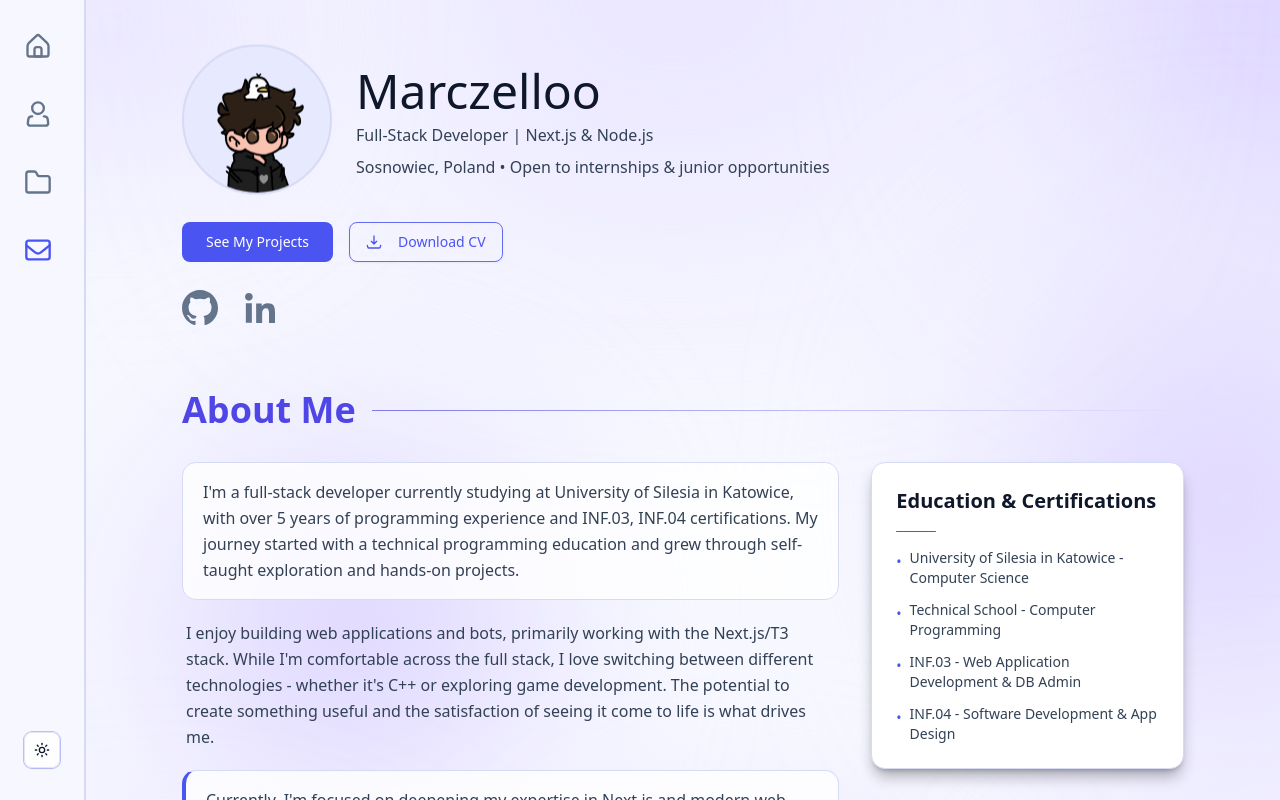
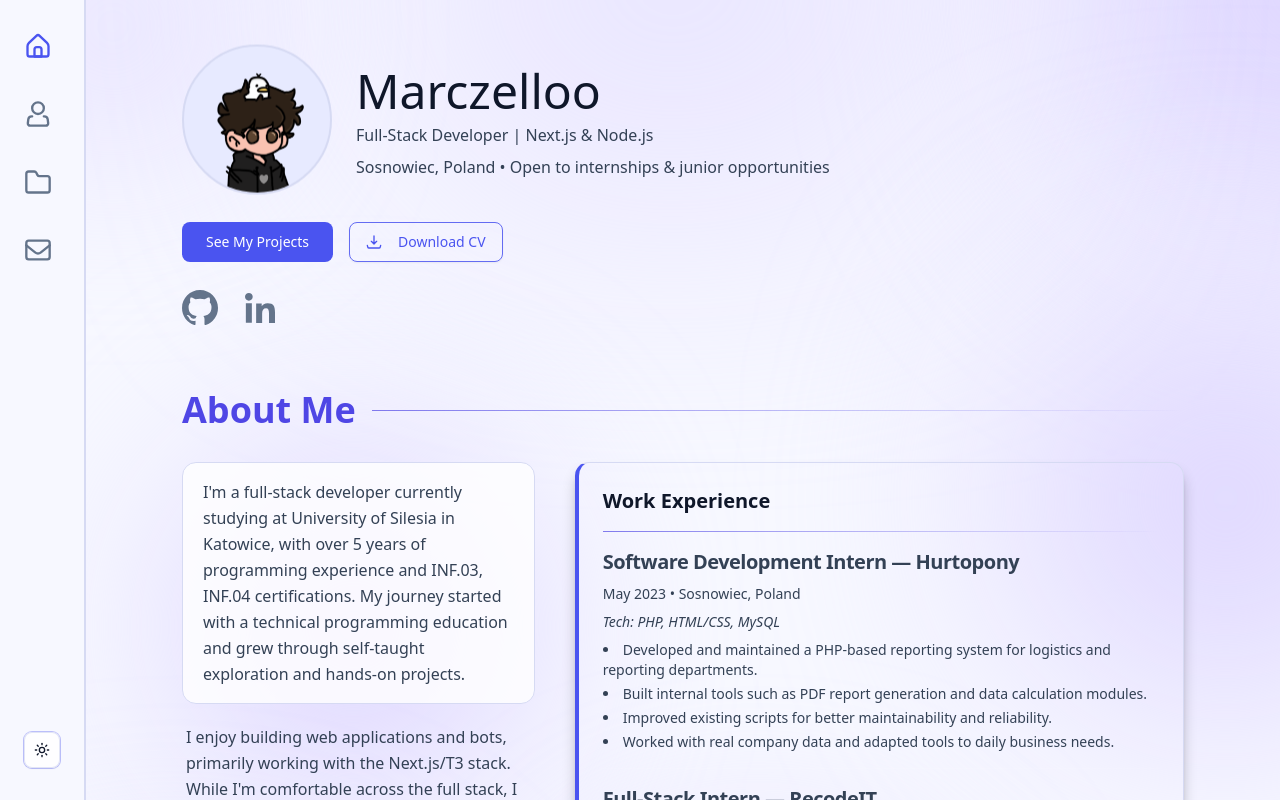
Before and after one commit to Marczelloo/marczelloo.dev, a Next.js app: page / in a window 1280 px wide. Built offline with nearby package versions, Linux system fonts and the light colour scheme.

Commit message:
feat: update layout and animations, enhance navbar visibility handling, improve About me secition with work experience card

```diff
--- a/app/LayoutShell.tsx
+++ b/app/LayoutShell.tsx
@@ -19,7 +19,7 @@ export function LayoutShell({ children }: { children: React.ReactNode }) {
   return (
     <div className="grid grid-cols-[auto_1fr] h-screen">
       <Navbar />
-      <main className="overflow-y-auto relative min-h-screen scroll-smooth">
+      <main id="scroll-root" className="overflow-y-auto relative min-h-screen scroll-smooth">
         <MobileNavbar />
         <div className="relative min-h-full pt-12 md:pt-0">
           <BlurBackground />
--- a/app/layout.tsx
+++ b/app/layout.tsx
@@ -100,6 +100,9 @@ export const viewport: Viewport = {
 // - check icons highlighting on larger screens in navbar
 // - test open graph and structured data when deployed on domain
 // - create view cv button and create cv page or something like this
+// - tweak blob animations for maybe some random movement, speeds etc.
+// - known issue with navbar icons highlighting when scolling which is really hard to tweak righ now
+// - improve about me layout on mobile
 
 export default function RootLayout({
   children,
--- a/app/page.tsx
+++ b/app/page.tsx
@@ -10,10 +10,10 @@ export default function Home() {
       <Reveal amount={0.25}>
         <Hero />
       </Reveal>
-      <Reveal delay={0.25} amount={0.5}>
+      <Reveal delay={0.25} amount={0.5} margin="-20% 0px -30% 0px">
         <AboutMe />
       </Reveal>
-      <Reveal amount={0.5}>
+      <Reveal amount={0.5} margin="-20% 0px -30% 0px">
         <Projects />
       </Reveal>
       <Reveal amount={0.4}>
--- a/components/About.tsx
+++ b/components/About.tsx
@@ -6,8 +6,9 @@ export default function About() {
         <span className="hidden md:block h-px flex-1 bg-linear-to-r from-(--accent-text)/70 to-transparent" />
       </div>
 
-      <div className="grid grid-cols-1 lg:grid-cols-3 gap-8 items-start">
-        <div className="max-w-4xl lg:col-span-2 text-(--text-secondary) text-sm md:text-base leading-relaxed space-y-5">
+      <div className="grid grid-cols-1 lg:grid-cols-[minmax(0,1.1fr)_minmax(0,1.9fr)] gap-10 items-start">
+        <div className="space-y-6 max-w-4xl text-(--text-secondary) text-sm md:text-base leading-relaxed">
+          <div className="space-y-5">
             <p className="bg-card/80 border border-border rounded-xl px-5 py-4">
               I'm a full-stack developer currently studying at University of Silesia in Katowice, with over 5 years of
               programming experience and INF.03, INF.04 certifications. My journey started with a technical programming
@@ -16,12 +17,12 @@ export default function About() {
             <p className="px-1">
               I enjoy building web applications and bots, primarily working with the Next.js/T3 stack. While I'm
               comfortable across the full stack, I love switching between different technologies - whether it's C++ or
-            exploring game development. The potential to create something useful and the satisfaction of seeing it come
-            to life is what drives me.
+              exploring game development. The potential to create something useful and the satisfaction of seeing it
+              come to life is what drives me.
             </p>
             <p className="px-5 py-4 rounded-xl border border-border border-l-4 border-l-(--accent-primary) bg-card/80">
-            Currently, I'm focused on deepening my expertise in Next.js and modern web technologies, while staying open
-            to diverse opportunities in full-stack development.
+              Currently, I'm focused on deepening my expertise in Next.js and modern web technologies, while staying
+              open to diverse opportunities in full-stack development.
             </p>
           </div>
 
@@ -49,6 +50,65 @@ export default function About() {
             </ul>
           </div>
         </div>
+
+        <div className="p-6 rounded-xl border border-border border-l-4 border-l-(--accent-primary) h-fit shadow-lg shadow-black/30 space-y-4">
+          <h3 className="text-lg md:text-xl font-semibold text-(--text-primary)">Work Experience</h3>
+          <span className="hidden md:block h-px flex-1 bg-linear-to-r from-(--accent-text)/70 to-transparent" />
+
+          <ul className="space-y-3 text-(--text-secondary) text-sm max-w-[650px]">
+            <li className="flex flex-col items-start gap-2">
+              <h1 className="font-semibold text-xl tracking-tight">Software Development Intern — Hurtopony</h1>
+              <span className="text-sm">May 2023 • Sosnowiec, Poland</span>
+              <span className="text-sm italic">Tech: PHP, HTML/CSS, MySQL</span>
+              <ul className="list-disc list-inside space-y-1">
+                <li>Developed and maintained a PHP-based reporting system for logistics and reporting departments.</li>
+                <li>Built internal tools such as PDF report generation and data calculation modules.</li>
+                <li>Improved existing scripts for better maintainability and reliability.</li>
+                <li>Worked with real company data and adapted tools to daily business needs.</li>
+              </ul>
+            </li>
+
+            <div className="h-px w-full bg-white/10 my-4" />
+
+            <li className="flex flex-col items-start gap-2">
+              <h1 className="font-semibold text-xl tracking-tight">Full-Stack Intern — RecodeIT</h1>
+              <span className="text-sm">May 2024 • Katowice, Poland</span>
+              <span className="text-sm italic">Tech: Next.js, TypeScript, T3 Stack, Tailwind</span>
+              <ul className="list-disc list-inside space-y-1">
+                <li>
+                  Worked on an internal staff-management platform, extending features and improving the UX in a large
+                  T3-stack codebase.
+                </li>
+                <li>Added and improved features in the internal employee management system.</li>
+                <li>Implemented UI improvements and handled complex form logic.</li>
+                <li>Fixed bugs and refined user flow across multiple sections.</li>
+                <li>Collaborated closely with senior developers and participated in code reviews.</li>
+                <li>Strengthened modern full-stack skills and learned to work efficiently inside a team codebase.</li>
+              </ul>
+            </li>
+
+            <div className="h-px w-full bg-white/10 my-4" />
+
+            <li className="flex flex-col items-start gap-2">
+              <h1 className="font-semibold text-xl tracking-tight">Contract Developer — D9 Space (RecodeIT)</h1>
+              <span className="text-sm">2024 • Katowice, Poland</span>
+              <span className="text-sm italic">Tech: PHP, WordPress (Custom Plugins & Backend Logic)</span>
+              <ul className="list-disc list-inside space-y-1">
+                <li>
+                  Built a multi-step reservation system for d9space.com, allowing clients to book event and office
+                  spaces seamlessly.
+                </li>
+                <li>
+                  Designed and developed the entire reservation workflow, including date selection, space selection,
+                  layouts, features and final form submission.
+                </li>
+                <li>Implemented backend logic integrated with WordPress to handle bookings and availability.</li>
+                <li>Ensured a smooth user experience across all steps of the reservation process.</li>
+              </ul>
+            </li>
+          </ul>
+        </div>
+      </div>
     </section>
   );
 }
--- a/components/Contact.tsx
+++ b/components/Contact.tsx
@@ -11,7 +11,7 @@ export default function Contact() {
         <span className="hidden md:block h-px flex-1 bg-linear-to-r from-(--accent-text)/70 to-transparent" />
       </div>
       <div className="grid grid-cols-1 lg:grid-cols-[minmax(0,3fr)_minmax(0,7fr)] gap-8 lg:gap-12 justify-end">
-        <div className="max-h-fit px-5 py-4 rounded-xl border border-border border-l-4 border-l-(--accent-primary) bg--card/80">
+        <div className="max-h-fit px-5 py-4 rounded-xl border border-border border-l-4 border-l-(--accent-primary)">
           <ul className="space-y-3">
             <li className="flex items-center gap-4">
               <div className="flex h-9 w-9 items-center justify-center rounded-full bg-(--accent-primary)/10 text-(--accent-primary)">
--- a/components/Reveal.tsx
+++ b/components/Reveal.tsx
@@ -6,16 +6,18 @@ export function Reveal({
   children,
   delay = 0,
   amount = 0.4,
+  margin = "-20% 0px -20% 0px",
 }: {
   children: React.ReactNode;
   delay?: number;
   amount?: number;
+  margin?: string;
 }) {
   return (
     <motion.div
       initial={{ opacity: 0, y: 24 }}
       whileInView={{ opacity: 1, y: 0 }}
-      viewport={{ once: true, amount }}
+      viewport={{ once: true, amount, margin }}
       transition={{ duration: 0.4, ease: "easeOut", delay }}
     >
       {children}
--- a/components/navbar.tsx
+++ b/components/navbar.tsx
@@ -14,9 +14,12 @@ export default function Navbar() {
   const visibilityRef = useRef<Record<string, number>>({});
 
   useEffect(() => {
-    const sections = document.querySelectorAll<HTMLElement>("section[id]");
+    const scrollRoot = document.getElementById("scroll-root");
+    const sections = Array.from(document.querySelectorAll<HTMLElement>("section[id]"));
 
-    if (!sections.length) return;
+    if (!scrollRoot || !sections.length) return;
+
+    const visibility: Record<string, number> = {};
 
     const observer = new IntersectionObserver(
       (entries) => {
@@ -24,37 +27,52 @@ export default function Navbar() {
           const id = entry.target.id;
           if (!id) return;
 
-          visibilityRef.current[id] = entry.isIntersecting ? entry.intersectionRatio : 0;
+          visibility[id] = entry.isIntersecting ? entry.intersectionRatio : 0;
         });
 
-        const visibleEntries = Object.entries(visibilityRef.current).filter(([, ratio]) => ratio > 0.15);
+        // --- simple, predictable rules ---
 
-        if (!visibleEntries.length) {
-          if (window.scrollY < 200) {
-            setActiveSection("Hero");
-          }
+        const heroRatio = visibility["Hero"] ?? 0;
+        const contactRatio = visibility["Contact"] ?? 0;
+
+        // 1) While Hero is clearly visible in the scroll-root, keep Hero active
+        if (heroRatio > 0.75) {
+          setActiveSection((prev) => (prev === "Hero" ? prev : "Hero"));
           return;
         }
 
-        const [mostVisibleId] = visibleEntries.reduce(
-          (max, current) => (current[1] > max[1] ? current : max),
-          visibleEntries[0]
-        );
+        // 2) If Contact is visible at all, prefer Contact
+        //    This makes the bottom of the page always highlight Contact
+        if (contactRatio > 0.75) {
+          setActiveSection((prev) => (prev === "Contact" ? prev : "Contact"));
+          return;
+        }
 
-        if (mostVisibleId) {
-          setActiveSection(mostVisibleId as "Hero" | "AboutMe" | "Projects" | "Contact");
-        }
+        // 3) Otherwise pick the section with the highest intersectionRatio
+        let bestId: "Hero" | "AboutMe" | "Projects" | "Contact" = "Hero";
+        let bestRatio = 0;
+
+        (["Hero", "AboutMe", "Projects"] as const).forEach((id) => {
+          const ratio = visibility[id] ?? 0;
+          if (ratio > bestRatio) {
+            bestRatio = ratio;
+            bestId = id;
+          }
+        });
+
+        setActiveSection((prev) => (prev === bestId ? prev : bestId));
       },
       {
-        threshold: [0.2, 0.4, 0.6, 0.8],
-        rootMargin: "-80px 0px -40% 0px",
+        root: scrollRoot, // ← THIS is the key change
+        threshold: [0.1, 0.25, 0.5, 0.75], // a few useful steps
+        rootMargin: "0px 0px -10% 0px", // don't require full height
       }
     );
 
-    sections.forEach((section) => observer.observe(section));
+    sections.forEach((s) => observer.observe(s));
 
     return () => {
-      sections.forEach((section) => observer.unobserve(section));
+      sections.forEach((s) => observer.unobserve(s));
       observer.disconnect();
     };
   }, []);
```
Lines whose indentation alone changed are shown as unchanged.
